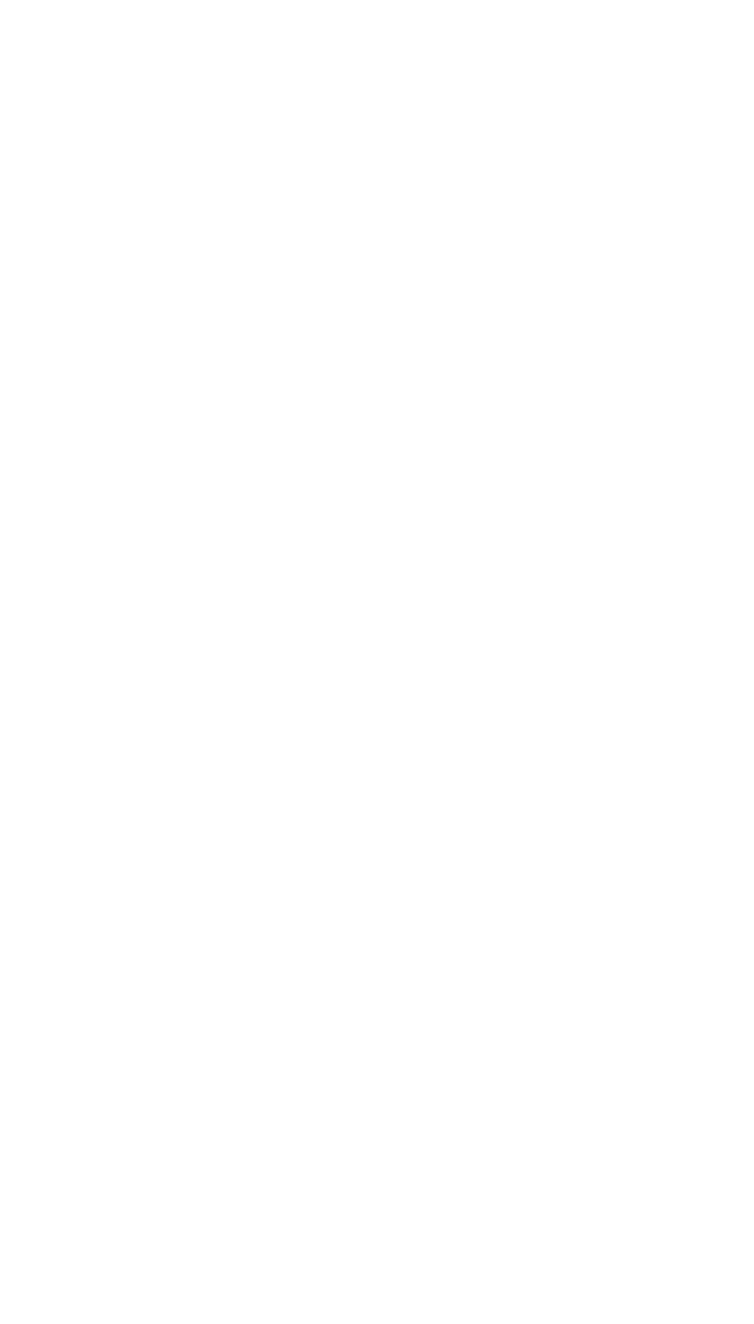
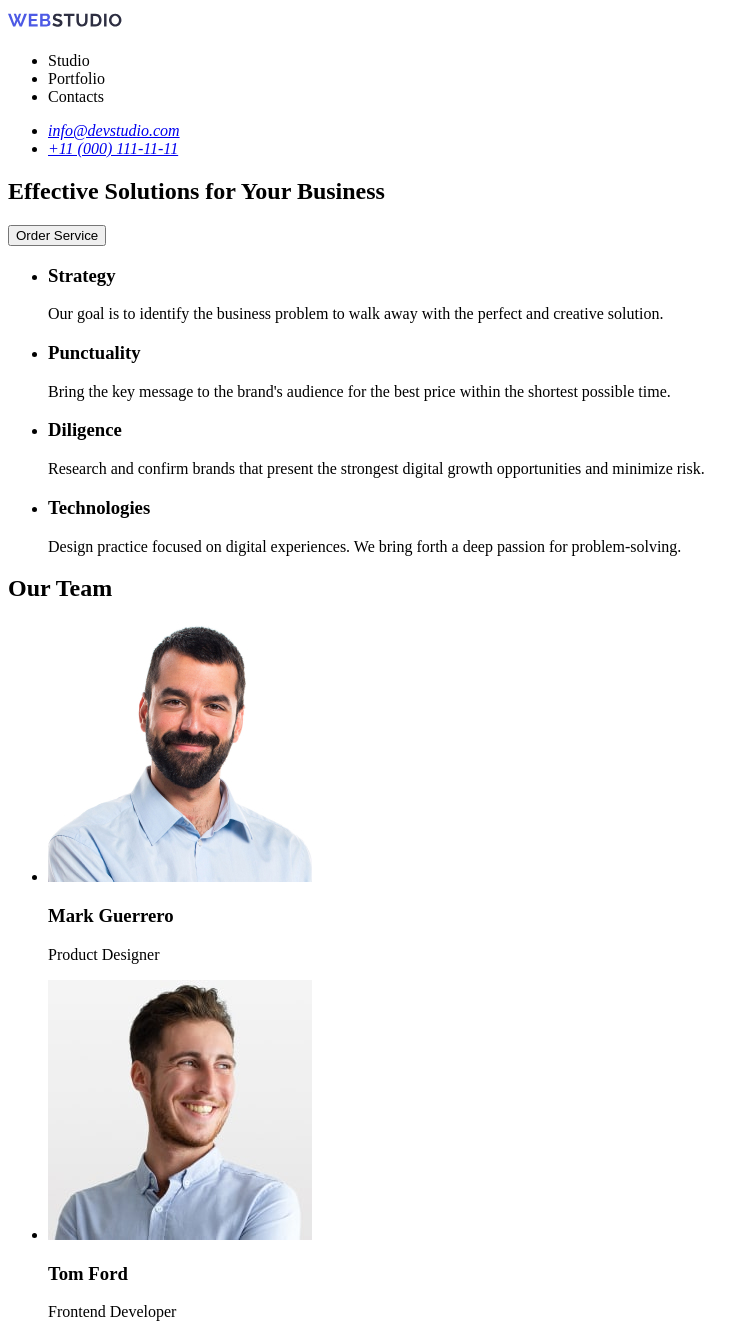
Before and after one commit to AnastasiaLobanovaVld/freshstart01, a plain HTML site: page index.html in a window 1280 px wide. Shown: the top 1324 px of the page, without its empty margins (0-754 px from the left). Before the commit the page ends 800 px from the top, so only its background shows below. Drawn offline with Linux system fonts and the light colour scheme.

Commit message:
first homework

```diff
--- a/index.html
+++ b/index.html
@@ -6,10 +6,119 @@
     <title>Document</title>
   </head>
   <body>
-    <header></header>
+    <header>
+      <a>
+        <img src="/images/logo.svg" alt="website logo" />
+      </a>
+      <nav>
+        <ul>
+          <li>Studio</li>
+          <li>Portfolio</li>
+          <li>Contacts</li>
+        </ul>
+        <address>
+          <ul>
+            <li>
+              <a href="mailto:info@devstudio.com">info@devstudio.com</a>
+            </li>
+            <li>
+              <a href="tel:110001111111">+11 (000) 111-11-11</a>
+            </li>
+          </ul>
+        </address>
+      </nav>
+    </header>
 
-    <main></main>
+    <main>
+      <section>
+        <h1>Effective Solutions for Your Business</h1>
+        <button type="button">Order Service</button>
+      </section>
+      <section>
+        <h2 hidden>Why Choose Us</h2>
+        <ul>
+          <li>
+            <h3>Strategy</h3>
+            <p>
+              Our goal is to identify the business problem to walk away with the
+              perfect and creative solution.
+            </p>
+          </li>
+          <li>
+            <h3>Punctuality</h3>
+            <p>
+              Bring the key message to the brand's audience for the best price
+              within the shortest possible time.
+            </p>
+          </li>
+          <li>
+            <h3>Diligence</h3>
+            <p>
+              Research and confirm brands that present the strongest digital
+              growth opportunities and minimize risk.
+            </p>
+          </li>
+          <li>
+            <h3>Technologies</h3>
+            <p>
+              Design practice focused on digital experiences. We bring forth a
+              deep passion for problem-solving.
+            </p>
+          </li>
+        </ul>
+      </section>
+      <section>
+        <h2>Our Team</h2>
+        <ul>
+          <li>
+            <img
+              src="/images/mark-guerrero.jpg"
+              alt="Mark Guerrero"
+              width="264"
+              height="260"
+            />
+            <h3>Mark Guerrero</h3>
+            <p>Product Designer</p>
+          </li>
+          <li>
+            <img
+              src="/images/tom-ford.jpg"
+              alt="Tom Ford"
+              width="264"
+              height="260"
+            />
+            <h3>Tom Ford</h3>
+            <p>Frontend Developer</p>
+          </li>
+          <li>
+            <img
+              src="/images/camila-garcia.jpg"
+              alt="Camila Garcia"
+              width="264"
+              height="260"
+            />
+            <h3>Camila Garcia</h3>
+            <p>Marketing</p>
+          </li>
+          <li>
+            <img
+              src="/images/daniel-wilson.jpg"
+              alt="Daniel Wilson"
+              width="264"
+              height="260"
+            />
+            <h3>Daniel Wilson</h3>
+            <p>UI Designer</p>
+          </li>
+        </ul>
+      </section>
+    </main>
 
-    <footer></footer>
+    <footer>
+      <p>
+        Increase the flow of customers and sales for your business with digital
+        marketing & growth solutions.
+      </p>
+    </footer>
   </body>
 </html>
```
Also changed, not shown: images/camila-garcia.jpg (added), images/daniel-wilson.jpg (added), images/logo.svg (added), images/mark-guerrero.jpg (added), images/tom-ford.jpg (added).
